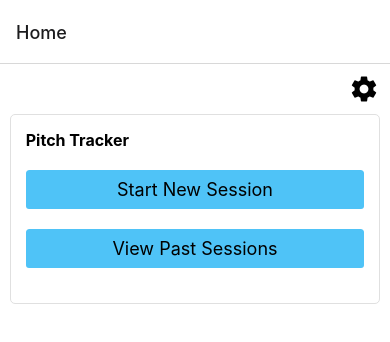
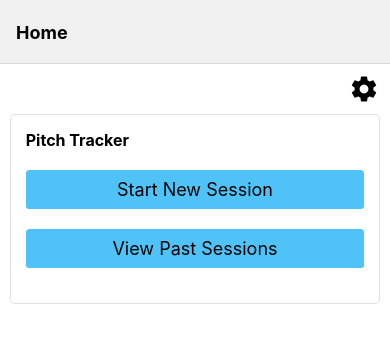
Before and after one commit to roderpad/PitchTracker, a React Native app: screen /Home in a window 390 px wide. Shown: the top 342 px of the page. Built offline with nearby package versions, Linux system fonts and the light colour scheme.

Commit message:
Refactor navigation header styling and use theme colors

```diff
--- a/App.js
+++ b/App.js
@@ -4,19 +4,37 @@ import {createStackNavigator} from '@react-navigation/stack';
 import HomeScreen from './src/screens/HomeScreen';
 import SettingsScreen from './src/screens/SettingsScreen';
 import ProfileSetupScreen from './src/screens/ProfileSetupScreen';
-import {ThemeProvider} from './src/context/ThemeContext';
+import {ThemeProvider, useTheme} from './src/context/ThemeContext';
 
 const Stack = createStackNavigator();
+
+const AppNavigator = () => {
+  const {theme} = useTheme(); // Now it's inside a component and will work
+
+  return (
+    <Stack.Navigator
+      initialRouteName="Home"
+      screenOptions={{
+        headerStyle: {
+          backgroundColor: theme.screenBackground, // Use theme background color
+        },
+        headerTintColor: theme.text, // Use theme text color
+        headerTitleStyle: {
+          fontWeight: 'bold',
+        },
+      }}>
+      <Stack.Screen name="Home" component={HomeScreen} />
+      <Stack.Screen name="Settings" component={SettingsScreen} />
+      <Stack.Screen name="User Profile" component={ProfileSetupScreen} />
+    </Stack.Navigator>
+  );
+};
 
 const App = () => {
   return (
     <ThemeProvider>
       <NavigationContainer>
-        <Stack.Navigator initialRouteName="Home">
-          <Stack.Screen name="Home" component={HomeScreen} />
-          <Stack.Screen name="Settings" component={SettingsScreen} />
-          <Stack.Screen name="User Profile" component={ProfileSetupScreen} />
-        </Stack.Navigator>
+        <AppNavigator />
       </NavigationContainer>
     </ThemeProvider>
   );
--- a/src/theme/darkTheme.js
+++ b/src/theme/darkTheme.js
@@ -9,5 +9,6 @@ export const darkTheme = {
   buttonBackground: '#bb86fc', // Button background color
   indicatorBackground: '#333333', // Indicator background color
   indicatorText: '#ffffff', // Indicator text color
+  screenBackground: '#242424', // Screen background color
   // Add other color and styling properties as needed
 };
--- a/src/theme/lightTheme.js
+++ b/src/theme/lightTheme.js
@@ -9,5 +9,6 @@ export const lightTheme = {
   buttonBackground: '#4FC3F7', // Button background color
   indicatorBackground: '#f5f5f5', // Indicator background color
   indicatorText: '#000000', // Indicator text color
+  screenBackground: '#f0f0f0', // Screen background color
   // Add other color and styling properties as needed
 };
```
